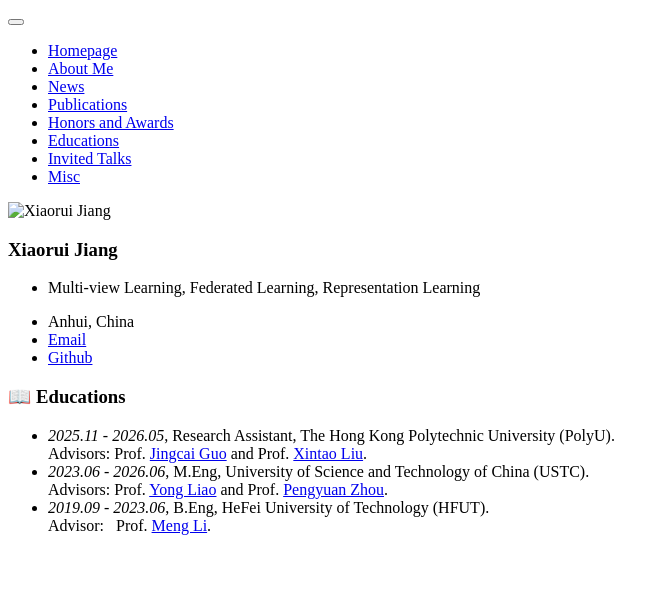
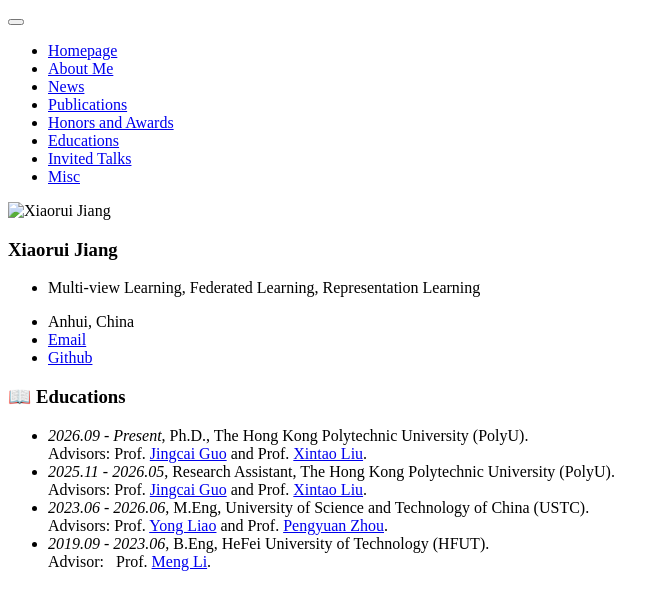
Before and after one commit to xiaorui-jiang/xiaorui-jiang.github.io, a Jekyll site: the page built from _pages/includes/edu.md, in a window 1280 px wide. Shown: the top 610 px of the page, without its empty margins (0-665 px from the left). Built offline with Jekyll 4.4.1, drawn with Linux system fonts in a browser that asks for light colours; our own code applies the rules of GitHub Pages for plain Markdown files.

Commit message:
Update edu.md

```diff
--- a/_pages/includes/edu.md
+++ b/_pages/includes/edu.md
@@ -1,4 +1,6 @@
 # 📖 Educations
+- *2026.09 - Present*, Ph.D., The Hong Kong Polytechnic University (PolyU).
+<br/> Advisors: Prof. [Jingcai Guo](https://jingcaiguo.github.io/) and Prof. [Xintao Liu](https://geoxlab.github.io/).
 - *2025.11 - 2026.05*, Research Assistant, The Hong Kong Polytechnic University (PolyU).
 <br/> Advisors: Prof. [Jingcai Guo](https://jingcaiguo.github.io/) and Prof. [Xintao Liu](https://geoxlab.github.io/).
 - *2023.06 - 2026.06*, M.Eng, University of Science and Technology of China (USTC).
```
